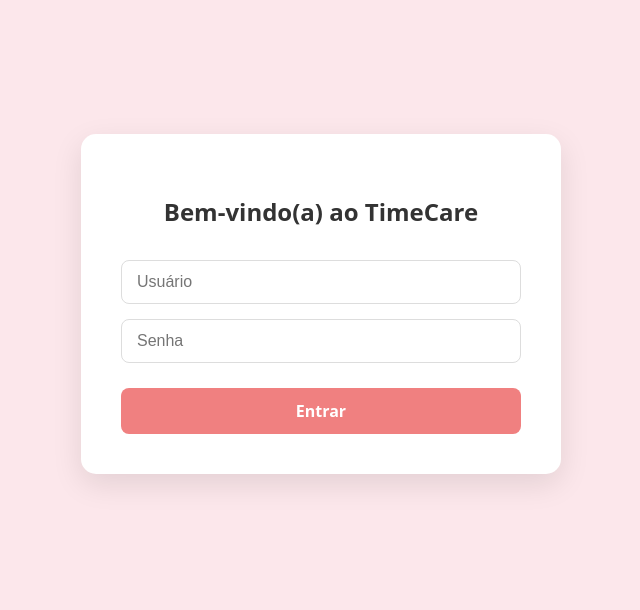
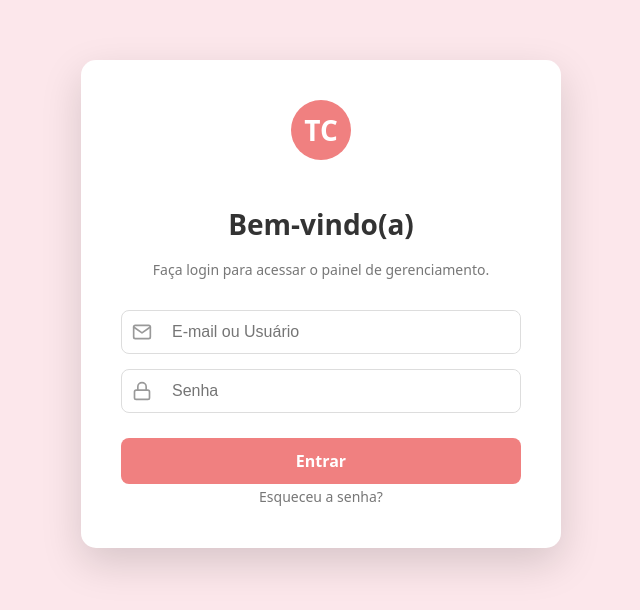
Before and after one commit to FiilipeQuerino/time-care-web, a React (Vite) app: page / in a window 1280 px wide. Shown: the part 116-726 px from the top of the page, without its empty margins (319-959 px from the left). Built offline with nearby package versions, Linux system fonts and the light colour scheme.

Commit message:
Ajuste no login

```diff
--- a/index.html
+++ b/index.html
@@ -2,7 +2,7 @@
 <html lang="en">
   <head>
     <meta charset="UTF-8" />
-    <link rel="icon" type="image/svg+xml" href="/vite.svg" />
+    <link rel="icon" type="image/svg+xml" href="/public/favicon.svg" />
     <meta name="viewport" content="width=device-width, initial-scale=1.0" />
     <title>time-care-web</title>
   </head>
--- a/src/index.css
+++ b/src/index.css
@@ -83,3 +83,30 @@
     background-color: #f9f9f9;
   }
 }
+
+/* Adicione este código no seu index.css */
+/* Keyframes para o efeito Shake (tremer) */
+@keyframes shake {
+  10%, 90% {
+    transform: translate3d(-1px, 0, 0);
+  }
+
+  20%, 80% {
+    transform: translate3d(2px, 0, 0);
+  }
+
+  30%, 50%, 70% {
+    transform: translate3d(-4px, 0, 0);
+  }
+
+  40%, 60% {
+    transform: translate3d(4px, 0, 0);
+  }
+}
+
+/* Classe que aplica o efeito */
+.shake {
+  animation: shake 0.6s cubic-bezier(.36,.07,.19,.97) both;
+  transform: translate3d(0, 0, 0);
+  /* A propriedade 'backface-visibility: hidden;' é opcional, mas ajuda a otimizar */
+}
--- a/src/pages/Login.tsx
+++ b/src/pages/Login.tsx
@@ -1,7 +1,13 @@
 import { useNavigate } from "react-router-dom";
-import { useState } from "react";
+import { useState, useRef } from "react";
 import React from "react";
 import toast from "react-hot-toast";
+// Importando ícone de cadeado para dar um toque visual
+import { FiLock, FiMail } from 'react-icons/fi';
+
+// Cor principal para destaque
+const ACCENT_COLOR = "#F08080";
+const HOVER_COLOR = "#E96464";
 
 // Estilos baseados na sua landing page
 const styles = {
@@ -12,23 +18,45 @@
     minHeight: "100vh",
     backgroundColor: "#FCE7EB", // Fundo levemente rosado
     padding: "20px",
-  } as React.CSSProperties, // Cast para React.CSSProperties
+  } as React.CSSProperties,
 
   card: {
     backgroundColor: "white",
     padding: "40px",
     borderRadius: "15px",
-    boxShadow: "0 10px 30px rgba(0, 0, 0, 0.1)",
+    boxShadow: "0 15px 40px rgba(0, 0, 0, 0.15)", // Sombra mais proeminente
     maxWidth: "400px",
     width: "100%",
     textAlign: "center",
+    transition: 'all 0.4s ease-out', // Transição suave para o card
+  } as React.CSSProperties,
+
+  logoContainer: {
+    // Exemplo de um círculo com a inicial 'TC' (TimeCare)
+    display: 'inline-flex',
+    justifyContent: 'center',
+    alignItems: 'center',
+    width: '60px',
+    height: '60px',
+    borderRadius: '50%',
+    backgroundColor: ACCENT_COLOR,
+    color: 'white',
+    fontSize: '28px',
+    fontWeight: '700',
+    marginBottom: '20px',
   } as React.CSSProperties,
 
   title: {
     color: "#333",
+    marginBottom: "5px",
+    fontSize: "28px",
+    fontWeight: "700",
+  } as React.CSSProperties,
+
+  subtitle: {
+    color: "#777",
     marginBottom: "30px",
-    fontSize: "24px",
-    fontWeight: "600",
+    fontSize: "14px",
   } as React.CSSProperties,
 
   form: {
@@ -37,25 +65,54 @@
     gap: "15px",
   } as React.CSSProperties,
 
+  // Novo estilo para agrupar ícone e input
+  inputGroup: {
+    display: 'flex',
+    alignItems: 'center',
+    border: '1px solid #ddd',
+    borderRadius: '8px',
+    transition: 'border-color 0.3s, box-shadow 0.3s',
+  } as React.CSSProperties,
+
+  // Estado de foco/hover para input
+  inputFocus: {
+    borderColor: ACCENT_COLOR,
+    boxShadow: `0 0 0 3px ${ACCENT_COLOR}33`,
+  } as React.CSSProperties,
+
+  iconStyle: {
+    color: '#999',
+    padding: '0 10px',
+  } as React.CSSProperties,
+
   input: {
-    padding: "12px 15px",
-    borderRadius: "8px",
-    border: "1px solid #ddd",
+    padding: "12px 10px",
+    border: "none",
+    borderRadius: "0 8px 8px 0",
+    flex: 1,
     fontSize: "16px",
-    transition: "border-color 0.3s",
+    outline: 'none',
   } as React.CSSProperties,
 
   button: {
     padding: "12px 15px",
     borderRadius: "8px",
     border: "none",
-    backgroundColor: "#F08080", // Salmão mais forte para o botão
+    backgroundColor: ACCENT_COLOR,
     color: "white",
     fontSize: "16px",
     fontWeight: "bold",
     cursor: "pointer",
-    transition: "background-color 0.3s",
+    transition: "background-color 0.3s, transform 0.1s",
     marginTop: "10px",
+  } as React.CSSProperties,
+
+  forgotPassword: {
+    marginTop: '15px',
+    fontSize: '14px',
+    color: '#777',
+    textDecoration: 'none',
+    cursor: 'pointer',
   } as React.CSSProperties,
 };
 
@@ -63,54 +120,112 @@
   const navigate = useNavigate();
   const [user, setUser] = useState("");
   const [pass, setPass] = useState("");
+  const [isUserFocused, setIsUserFocused] = useState(false);
+  const [isPassFocused, setIsPassFocused] = useState(false);
+
+  // Ref para o formulário para melhor manipulação do DOM (opcional, mas bom para transições)
+  const formRef = useRef<HTMLDivElement>(null);
 
   const handleLogin = (e: React.FormEvent) => {
     e.preventDefault();
+
+    // Simulação: Transição de "Shake" no erro
+    if (formRef.current) {
+      formRef.current.classList.remove('shake');
+      // Gatilho para iniciar a transição
+      formRef.current.offsetWidth;
+    }
+
 
     // Lógica de autenticação
     if (user === "admin" && pass === "123") {
       // 1. Notificação de sucesso
       toast.success("Login realizado com sucesso! Redirecionando...", {
-        duration: 1500, // Mostra por 1.5 segundos
+        duration: 1500,
       });
-      // Atraso de 200ms para a notificação aparecer antes do redirect
-      setTimeout(() => navigate("/dashboard"), 200);
+      setTimeout(() => navigate("/dashboard"), 300);
 
     } else {
       // 2. Notificação de erro
       toast.error("Usuário ou senha inválidos. Tente novamente.");
+      if (formRef.current) {
+        formRef.current.classList.add('shake');
+      }
     }
   };
 
+  // Estilo dinâmico para os campos
+  const getUserStyle = () => ({
+    ...styles.inputGroup,
+    ...(isUserFocused ? styles.inputFocus : {}),
+  });
+  const getPassStyle = () => ({
+    ...styles.inputGroup,
+    ...(isPassFocused ? styles.inputFocus : {}),
+  });
+
+
   return (
     <div style={styles.container}>
-      <div style={styles.card}>
-        <h2 style={styles.title}>Bem-vindo(a) ao TimeCare</h2> {/* Exemplo de nome */}
+      <div style={styles.card} ref={formRef}>
+        {/* LOGO */}
+        <div style={styles.logoContainer}>
+          TC
+        </div>
+
+        <h2 style={styles.title}>Bem-vindo(a)</h2>
+        <p style={styles.subtitle}>Faça login para acessar o painel de gerenciamento.</p>
+
         <form onSubmit={handleLogin} style={styles.form}>
+
+          {/* Campo Usuário/Email */}
+          <div style={getUserStyle()}>
+            <FiMail style={styles.iconStyle} size={20} />
             <input
               type="text"
-            placeholder="Usuário"
+              placeholder="E-mail ou Usuário"
               value={user}
               onChange={(e) => setUser(e.target.value)}
+              onFocus={() => setIsUserFocused(true)}
+              onBlur={() => setIsUserFocused(false)}
               style={styles.input}
+              required
             />
+          </div>
+
+          {/* Campo Senha */}
+          <div style={getPassStyle()}>
+            <FiLock style={styles.iconStyle} size={20} />
             <input
               type="password"
               placeholder="Senha"
               value={pass}
               onChange={(e) => setPass(e.target.value)}
+              onFocus={() => setIsPassFocused(true)}
+              onBlur={() => setIsPassFocused(false)}
               style={styles.input}
+              required
             />
+          </div>
+
           <button
             type="submit"
             style={styles.button}
-            // Adicionando um hover básico com onMouseOver/onMouseOut
-            onMouseOver={(e) => (e.currentTarget.style.backgroundColor = "#E96464")}
-            onMouseOut={(e) => (e.currentTarget.style.backgroundColor = "#F08080")}
+            onMouseOver={(e) => (e.currentTarget.style.backgroundColor = HOVER_COLOR)}
+            onMouseOut={(e) => (e.currentTarget.style.backgroundColor = ACCENT_COLOR)}
           >
             Entrar
           </button>
         </form>
+
+        {/* Opção de Recuperação de Senha */}
+        <a
+          href="#"
+          style={styles.forgotPassword}
+          onClick={(e) => { e.preventDefault(); toast("Em desenvolvimento: Em breve você poderá redefinir sua senha.", { icon: '🔑' }); }}
+        >
+          Esqueceu a senha?
+        </a>
       </div>
     </div>
   );
```
Also changed, not shown: src/components/Menu.tsx (+62 -56 lines), public/favicon.svg (added), src/assets/logo.png (added). Lines whose indentation alone changed are shown as unchanged.
